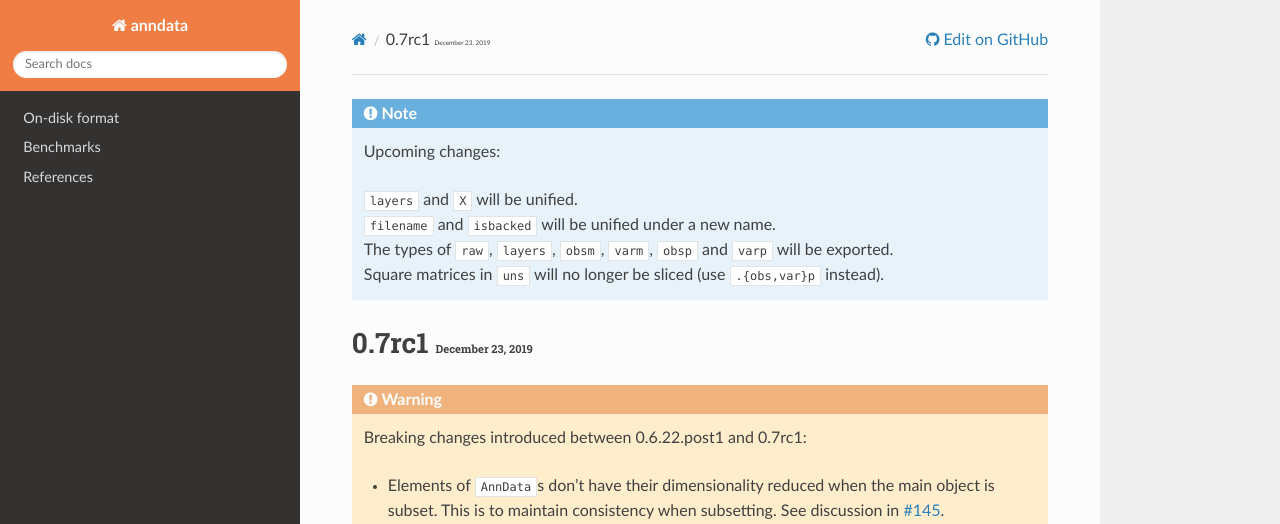
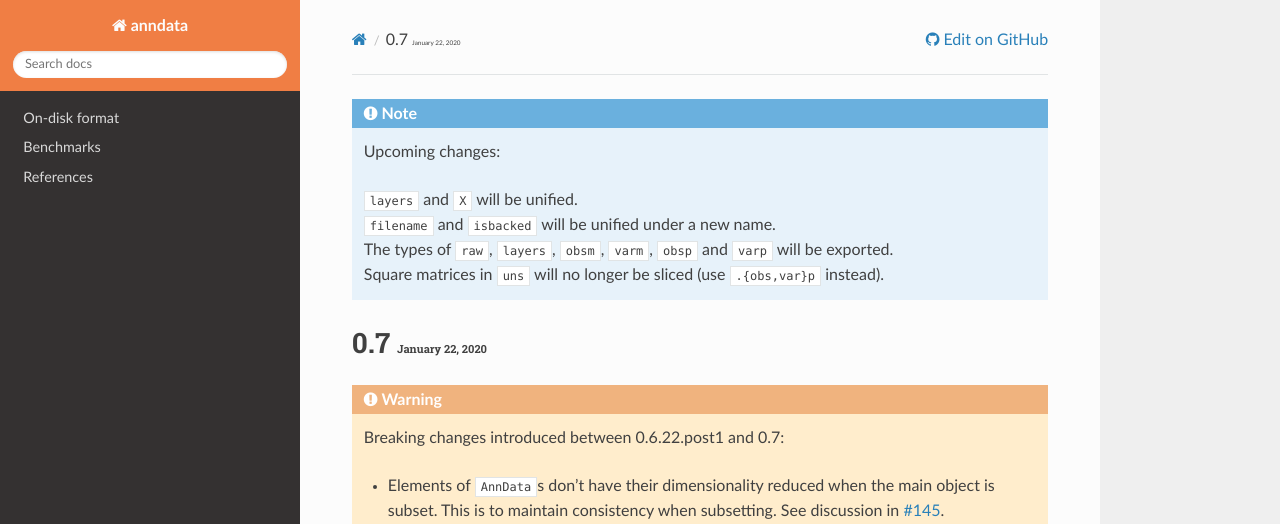
Before and after one commit to scverse/anndata, a Sphinx documentation site: the page built from docs/release_notes.rst, in a window 1280 px wide and 900 px high. Shown: the top 524 px of the window. Built offline with Sphinx 7.4.7 and the Read the Docs theme 2.0.0, drawn with Linux system fonts in a browser that asks for light colours; the version number could not be read and is left out.

Commit message:
Remove mention of rc for prettier docs

```diff
--- a/docs/release_notes.rst
+++ b/docs/release_notes.rst
@@ -13,11 +13,11 @@
    - Square matrices in :attr:`~anndata.AnnData.uns` will no longer be sliced (use `.{obs,var}p` instead).
 
 
-0.7rc1 :small:`December 23, 2019`
----------------------------------
+0.7 :small:`January 22, 2020`
+-----------------------------
 
 .. warning::
-   Breaking changes introduced between 0.6.22.post1 and 0.7rc1:
+   Breaking changes introduced between 0.6.22.post1 and 0.7:
 
    - Elements of :class:`~anndata.AnnData`\ s don’t have their dimensionality reduced when the main object is subset.
      This is to maintain consistency when subsetting. See discussion in :issue:`145`.
```
